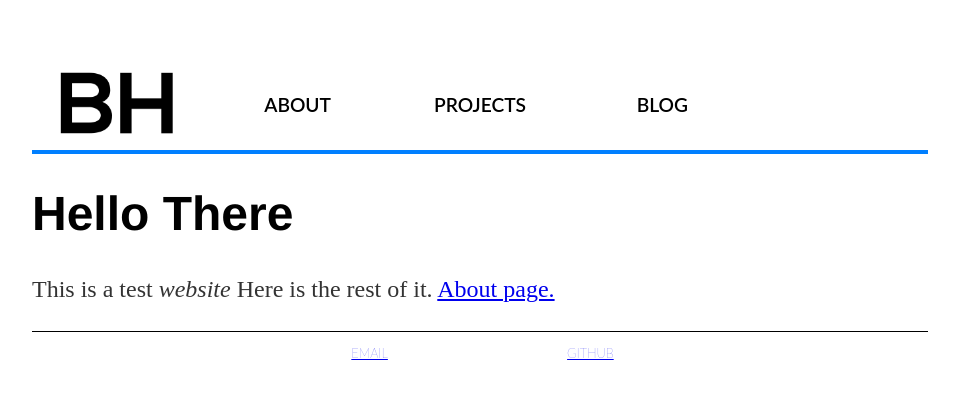
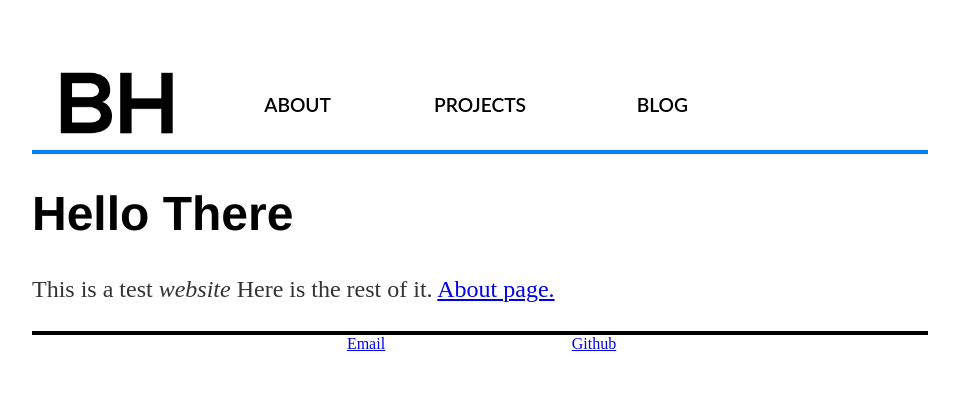
Before and after one commit to beauhodes/beauhodes.github.io, a Jekyll site: the page built from index.html, in a window 1280 px wide. Shown: the top 399 px of the page, without its empty margins (160-1119 px from the left). Built offline with Jekyll 4.4.1, drawn with Linux system fonts in a browser that asks for light colours.

Commit message:
Update main.css

```diff
--- a/css/main.css
+++ b/css/main.css
@@ -74,7 +74,6 @@
   color: #007fff;
   padding: 1em 1em;
 }
-
 h1 {
     font-size: 3em;
     font-family:'Helvetica', 'Arial', 'Sans-Serif';
@@ -84,23 +83,10 @@
     line-height: 1.4em;
     color: #333;
 }
-footer {
-    font-family: 'Lato', sans-serif;
-    border-top: 1px solid black;
-    font-size: .8em;
-    font-weight: lighter;
-    text-transform: uppercase;
-    text-decoration: none;
-    text-align: center;
-    padding: 1em 1em;
-    list-style: none;
-}
-
 ul.posts {
     margin: 20px auto 40px;
     font-size: 1.5em;
 }
-
 ul.posts li {
     list-style: none;
 }
```
